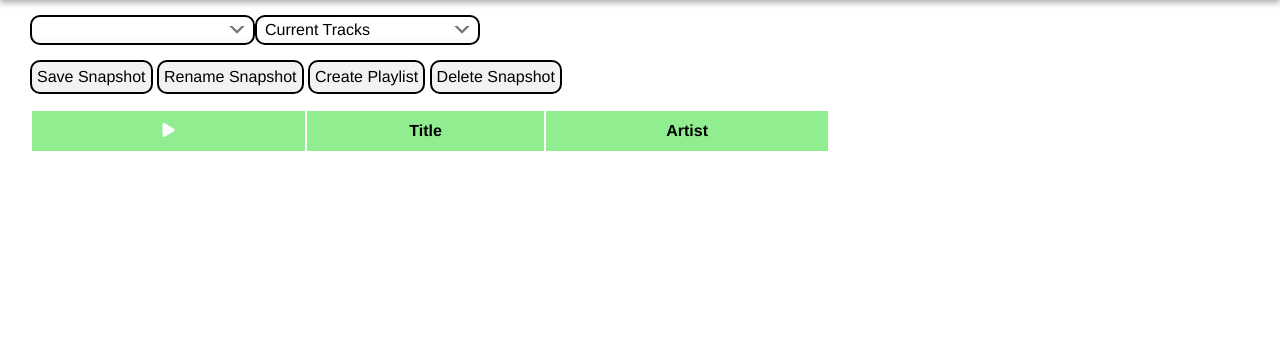
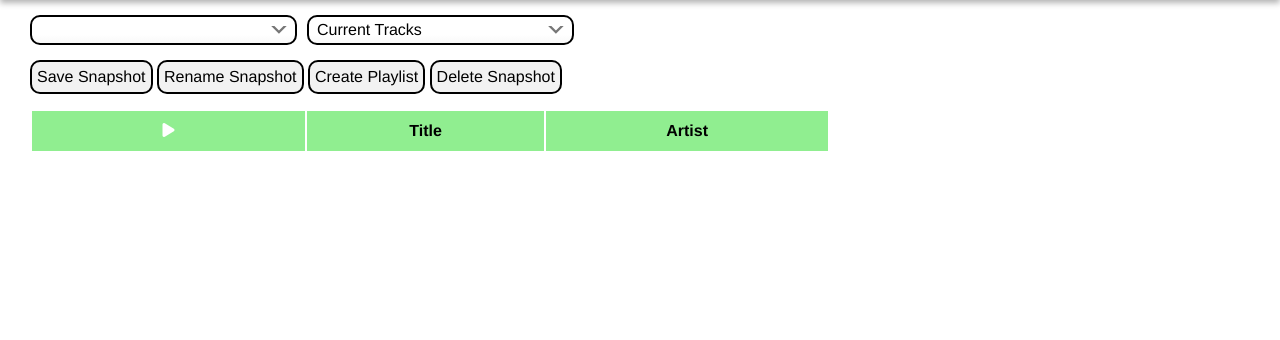
Before and after one commit to joshlacount/snapshot, a Flask app: template templates/index.html in a window 1280 px wide. Shown: the part 115-455 px from the top of the page. Run offline with Flask 2, Linux system fonts and the light colour scheme; the template is opened without the code that fills it, so the values that code supplies are empty; some libraries are stand-ins or nearby versions.

Commit message:
select spacing

```diff
--- a/static/style.css
+++ b/static/style.css
@@ -88,7 +88,7 @@ select {
     background-image: linear-gradient(to top, #F9F9F9, #FFF 33%);
 }
 
-.select:after {
+.select::after {
     justify-self: end;
     content: "";
     width: 1em;
@@ -98,7 +98,7 @@ select {
 }
 
 select,
-.select:after {
+.select::after {
     grid-area: select;
 }
 
@@ -177,6 +177,17 @@ button:active {
 
 #selects-container {
     grid-column: 2;
+    display: grid;
+    grid-template-columns: 30ch 30ch;
+    gap: 10px;
+}
+
+#playlist-select-div {
+    grid-column: 1 / 2;
+}
+
+#snapshot-select-div {
+    grid-column: 2 / 3;
 }
 
 #controls-container {
@@ -212,17 +223,3 @@ button:active {
 .play-btn-col {
     text-align: center;
 }
-
-.flex-container {
-    display: flex;
-    justify-content: flex-start;
-}
-
-.flex-child {
-    flex: 0 1 auto;
-    width: 100%;
-}
-
-#selects-container {
-    width: 450px;
-}
--- a/templates/index.html
+++ b/templates/index.html
@@ -16,12 +16,12 @@
           Sign Out
         </button>
       </div>
-      <div id="selects-container" class="flex-container">
-        <div id="playlist-container" class="flex-child select">
+      <div id="selects-container">
+        <div id="playlist-select-div" class="select">
           <select id="playlist-select" onchange="update_snapshot_select()"></select>
           <span class="focus"></span>
         </div>
-        <div id="snapshot-container" class="flex-child select">
+        <div id="snapshot-select-div" class="select">
           <select id="snapshot-select" onchange="update_tracks_table()">
             <option selected>Current Tracks</option>
           </select>
```
